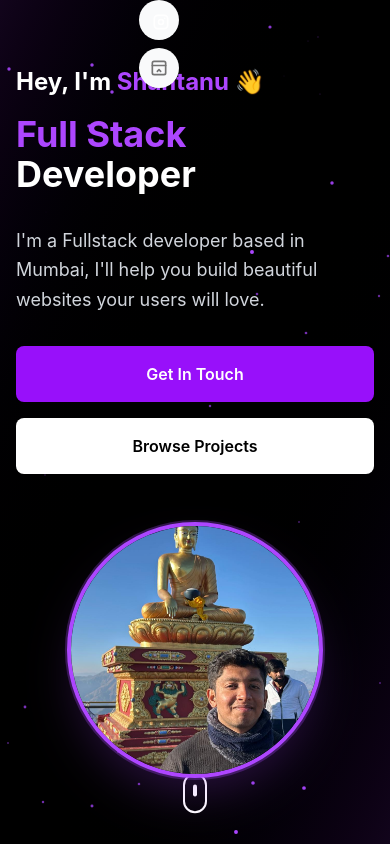
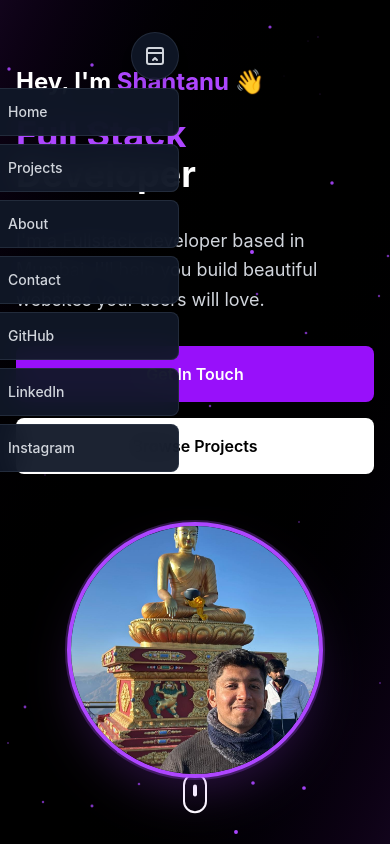
Before and after one commit to shantanugondane/Portfolio, a Next.js app: page / in a window 390 px wide. Both pictures are taken after a click on the button 159 px from the left and 68 px from the top of the page. Shown: the top 844 px of the page. Built offline with nearby package versions, Linux system fonts and the light colour scheme.

Commit message:
done with the mobile view

```diff
--- a/components/FloatingNavbar.js
+++ b/components/FloatingNavbar.js
@@ -50,7 +50,7 @@ const FloatingNavbar = () => {
   ];
 
   return (
-    <div className="fixed top-8 left-1/2 transform -translate-x-1/2 z-50">
+    <div className="fixed top-4 md:top-8 left-1/2 transform -translate-x-1/2 z-50">
       <FloatingDock
         items={navItems}
         desktopClassName="bg-gray-900/80 backdrop-blur-md border border-gray-700/50"
--- a/components/ui/floating-dock.js
+++ b/components/ui/floating-dock.js
@@ -1,10 +1,4 @@
 "use client";
-
-/**
- * Note: Use position fixed according to your needs
- * Desktop navbar is better positioned at the bottom
- * Mobile navbar is better positioned at bottom right.
- **/
 
 import { cn } from "../../lib/utils";
 import { IconLayoutNavbarCollapse } from "@tabler/icons-react";
@@ -36,25 +30,26 @@ const FloatingDockMobile = ({
   className,
 }) => {
   const [open, setOpen] = useState(false);
+
   return (
     <div className={cn("relative block md:hidden", className)}>
       <AnimatePresence>
         {open && (
           <motion.div
             layoutId="nav"
-            className="absolute inset-x-0 bottom-full mb-2 flex flex-col gap-2"
+            className="absolute right-0 top-full mt-2 flex flex-col gap-2 min-w-[220px] z-50"
           >
             {items.map((item, idx) => (
               <motion.div
                 key={item.title}
-                initial={{ opacity: 0, y: 10 }}
+                initial={{ opacity: 0, x: 20 }}
                 animate={{
                   opacity: 1,
-                  y: 0,
+                  x: 0,
                 }}
                 exit={{
                   opacity: 0,
-                  y: 10,
+                  x: 20,
                   transition: {
                     delay: idx * 0.05,
                   },
@@ -64,9 +59,11 @@ const FloatingDockMobile = ({
                 <a
                   href={item.href}
                   key={item.title}
-                  className="flex h-10 w-10 items-center justify-center rounded-full bg-gray-50 dark:bg-neutral-900"
+                  className="flex h-12 w-full items-center justify-start gap-3 rounded-lg bg-gray-900/95 backdrop-blur-md border border-gray-700/50 px-4 py-2 hover:bg-gray-800/95 transition-colors duration-200"
+                  onClick={() => setOpen(false)}
                 >
-                  <div className="h-4 w-4">{item.icon}</div>
+                  <div className="h-5 w-5 text-gray-300">{item.icon}</div>
+                  <span className="text-sm text-gray-300 font-medium">{item.title}</span>
                 </a>
               </motion.div>
             ))}
@@ -75,9 +72,9 @@ const FloatingDockMobile = ({
       </AnimatePresence>
       <button
         onClick={() => setOpen(!open)}
-        className="flex h-10 w-10 items-center justify-center rounded-full bg-gray-50 dark:bg-neutral-800"
+        className="flex h-12 w-12 items-center justify-center rounded-full bg-gray-900/90 backdrop-blur-md border border-gray-700/50 hover:bg-gray-800/90 transition-colors duration-200 shadow-lg"
       >
-        <IconLayoutNavbarCollapse className="h-5 w-5 text-neutral-500 dark:text-neutral-400" />
+        <IconLayoutNavbarCollapse className="h-6 w-6 text-gray-300" />
       </button>
     </div>
   );
@@ -93,7 +90,7 @@ const FloatingDockDesktop = ({
       onMouseMove={(e) => mouseX.set(e.pageX)}
       onMouseLeave={() => mouseX.set(Infinity)}
       className={cn(
-        "mx-auto hidden h-16 items-end gap-4 rounded-2xl bg-gray-50 px-4 pb-3 md:flex dark:bg-neutral-900",
+        "mx-auto hidden h-16 items-end gap-4 rounded-2xl px-4 pb-3 md:flex",
         className,
       )}
     >
@@ -159,7 +156,7 @@ function IconContainer({
         style={{ width, height }}
         onMouseEnter={() => setHovered(true)}
         onMouseLeave={() => setHovered(false)}
-        className="relative flex aspect-square items-center justify-center rounded-full bg-gray-200 dark:bg-neutral-800"
+        className="relative flex aspect-square items-center justify-center rounded-full bg-gray-800/80 backdrop-blur-md border border-gray-700/50"
       >
         <AnimatePresence>
           {hovered && (
@@ -167,7 +164,7 @@ function IconContainer({
               initial={{ opacity: 0, y: -10, x: "-50%" }}
               animate={{ opacity: 1, y: 0, x: "-50%" }}
               exit={{ opacity: 0, y: -2, x: "-50%" }}
-              className="absolute top-full mt-2 left-1/2 w-fit rounded-md border border-gray-200 bg-gray-100 px-2 py-0.5 text-xs whitespace-pre text-neutral-700 dark:border-neutral-900 dark:bg-neutral-800 dark:text-white"
+              className="absolute top-full mt-2 left-1/2 w-fit rounded-md border border-gray-700 bg-gray-900/95 backdrop-blur-md px-2 py-0.5 text-xs whitespace-pre text-gray-300"
             >
               {title}
             </motion.div>
@@ -175,7 +172,7 @@ function IconContainer({
         </AnimatePresence>
         <motion.div
           style={{ width: widthIcon, height: heightIcon }}
-          className="flex items-center justify-center"
+          className="flex items-center justify-center text-gray-300"
         >
           {icon}
         </motion.div>
```
